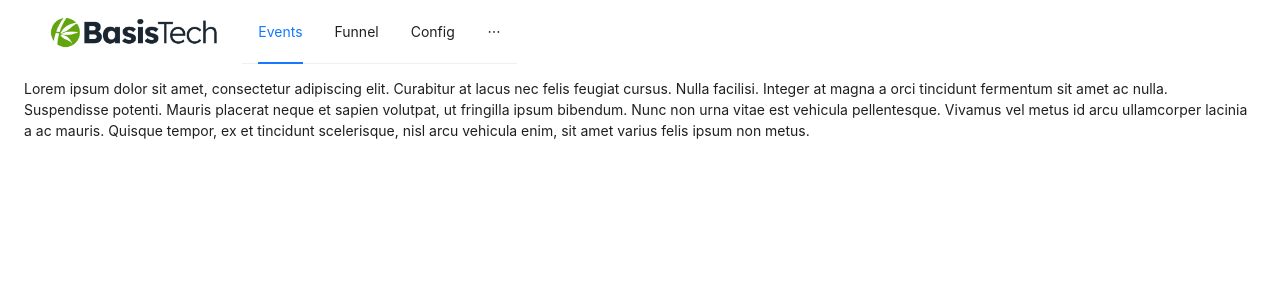
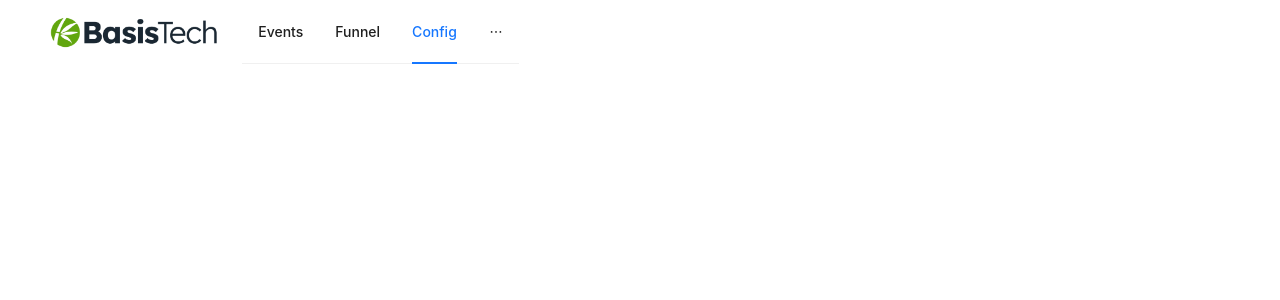
Before and after one commit to deg-basis/flowboard, a React (Vite) app: page / in a window 1280 px wide. Shown: the top 300 px of the page. Built offline with nearby package versions, Linux system fonts and the light colour scheme.

Commit message:
Add page navigation

```diff
--- a/package.json
+++ b/package.json
@@ -11,9 +11,10 @@
     "deploy": "gh-pages -d dist"
   },
   "dependencies": {
+    "antd": "5.18.1",
     "react": "18.3.1",
     "react-dom": "18.3.1",
-    "antd": "5.18.1"
+    "react-router-dom": "6.23.1"
   },
   "devDependencies": {
     "@types/react": "18.3.3",
--- a/src/App.jsx
+++ b/src/App.jsx
@@ -1,41 +1,57 @@
 import React from "react";
 import { Layout, Menu } from "antd";
+import {
+  BrowserRouter as Router,
+  Route,
+  Routes,
+  Link,
+  Navigate,
+} from "react-router-dom";
+
 import "./App.css";
+import EventsPage from "./pages/EventsPage";
+import FunnelPage from "./pages/FunnelPage";
+import ConfigPage from "./pages/ConfigPage";
+import HelpPage from "./pages/HelpPage";
 
 const { Header, Content } = Layout;
 
+const urlOf = (page) => `/flowboard/${page}`;
+
 const menuItems = [
-  { key: "1", label: "Events" },
-  { key: "2", label: "Funnel" },
-  { key: "3", label: "Config" },
-  { key: "4", label: "Help" },
+  { key: "1", label: <Link to={urlOf("events")}>Events</Link> },
+  { key: "2", label: <Link to={urlOf("funnel")}>Funnel</Link> },
+  { key: "3", label: <Link to={urlOf("config")}>Config</Link> },
+  { key: "4", label: <Link to={urlOf("help")}>Help</Link> },
 ];
 
 const App = () => (
+  <Router>
     <Layout style={{ height: "100vh" }}>
       <Header className="header">
         <div className="logo">
           <img
-          src="/flowboard/BasisTech.png"
+            src={urlOf("BasisTech.png")}
             alt="BasisTech Logo"
             style={{ height: "31px", margin: "16px 24px 16px 0" }}
           />
         </div>
-      <Menu mode="horizontal" defaultSelectedKeys={["1"]} items={menuItems} />
+        <Menu mode="horizontal" defaultSelectedKeys={["3"]} items={menuItems} />
       </Header>
       <Content style={{ marginTop: 64, padding: "0 24px", background: "#fff" }}>
-      <p>
-        Lorem ipsum dolor sit amet, consectetur adipiscing elit. Curabitur at
-        lacus nec felis feugiat cursus. Nulla facilisi. Integer at magna a orci
-        tincidunt fermentum sit amet ac nulla. Suspendisse potenti. Mauris
-        placerat neque et sapien volutpat, ut fringilla ipsum bibendum. Nunc non
-        urna vitae est vehicula pellentesque. Vivamus vel metus id arcu
-        ullamcorper lacinia a ac mauris. Quisque tempor, ex et tincidunt
-        scelerisque, nisl arcu vehicula enim, sit amet varius felis ipsum non
-        metus.
-      </p>
+        <Routes>
+          <Route
+            path={urlOf("")}
+            element={<Navigate to="/flowboard/config" />}
+          />
+          <Route path={urlOf("events")} element={<EventsPage />} />
+          <Route path={urlOf("funnel")} element={<FunnelPage />} />
+          <Route path={urlOf("config")} element={<ConfigPage />} />
+          <Route path={urlOf("help")} element={<HelpPage />} />
+        </Routes>
       </Content>
     </Layout>
+  </Router>
 );
 
 export default App;
--- /dev/null
+++ b/src/pages/ConfigPage.jsx
@@ -0,0 +1,14 @@
+import React from "react";
+
+const ConfigPage = () => (
+  <div>
+    <h1>Config</h1>
+    <p>
+      Lorem ipsum dolor sit amet, consectetur adipiscing elit. Curabitur at
+      lacus nec felis feugiat cursus. Nulla facilisi. Integer at magna a orci
+      tincidunt fermentum sit amet ac nulla.
+    </p>
+  </div>
+);
+
+export default ConfigPage;
--- /dev/null
+++ b/src/pages/EventsPage.jsx
@@ -0,0 +1,14 @@
+import React from "react";
+
+const EventsPage = () => (
+  <div>
+    <h1>Events</h1>
+    <p>
+      Lorem ipsum dolor sit amet, consectetur adipiscing elit. Curabitur at
+      lacus nec felis feugiat cursus. Nulla facilisi. Integer at magna a orci
+      tincidunt fermentum sit amet ac nulla.
+    </p>
+  </div>
+);
+
+export default EventsPage;
--- /dev/null
+++ b/src/pages/FunnelPage.jsx
@@ -0,0 +1,14 @@
+import React from "react";
+
+const FunnelPage = () => (
+  <div>
+    <h1>Funnel</h1>
+    <p>
+      Lorem ipsum dolor sit amet, consectetur adipiscing elit. Curabitur at
+      lacus nec felis feugiat cursus. Nulla facilisi. Integer at magna a orci
+      tincidunt fermentum sit amet ac nulla.
+    </p>
+  </div>
+);
+
+export default FunnelPage;
--- /dev/null
+++ b/src/pages/HelpPage.jsx
@@ -0,0 +1,14 @@
+import React from "react";
+
+const HelpPage = () => (
+  <div>
+    <h1>Help</h1>
+    <p>
+      Lorem ipsum dolor sit amet, consectetur adipiscing elit. Curabitur at
+      lacus nec felis feugiat cursus. Nulla facilisi. Integer at magna a orci
+      tincidunt fermentum sit amet ac nulla.
+    </p>
+  </div>
+);
+
+export default HelpPage;
```
Also changed, not shown: 1 other file (tests, documents, lock files or other folders). Lines whose indentation alone changed are shown as unchanged.
